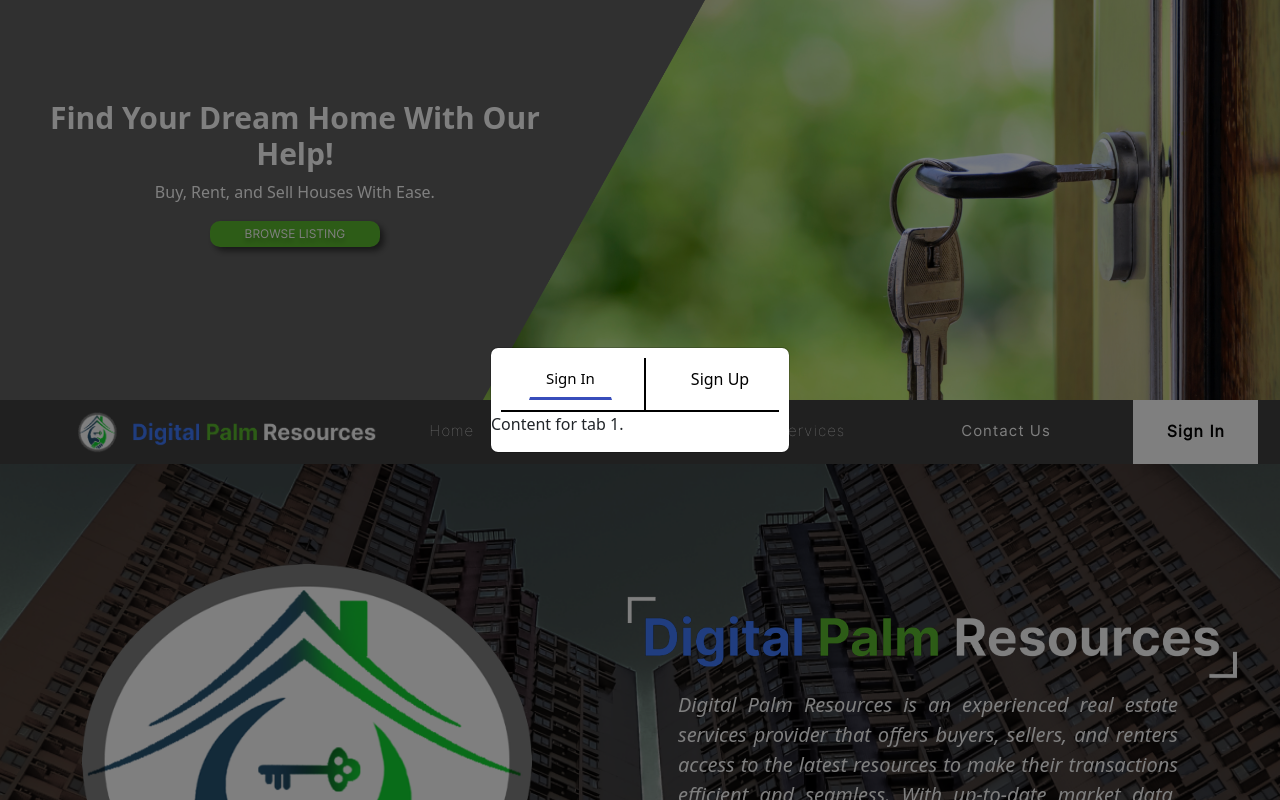
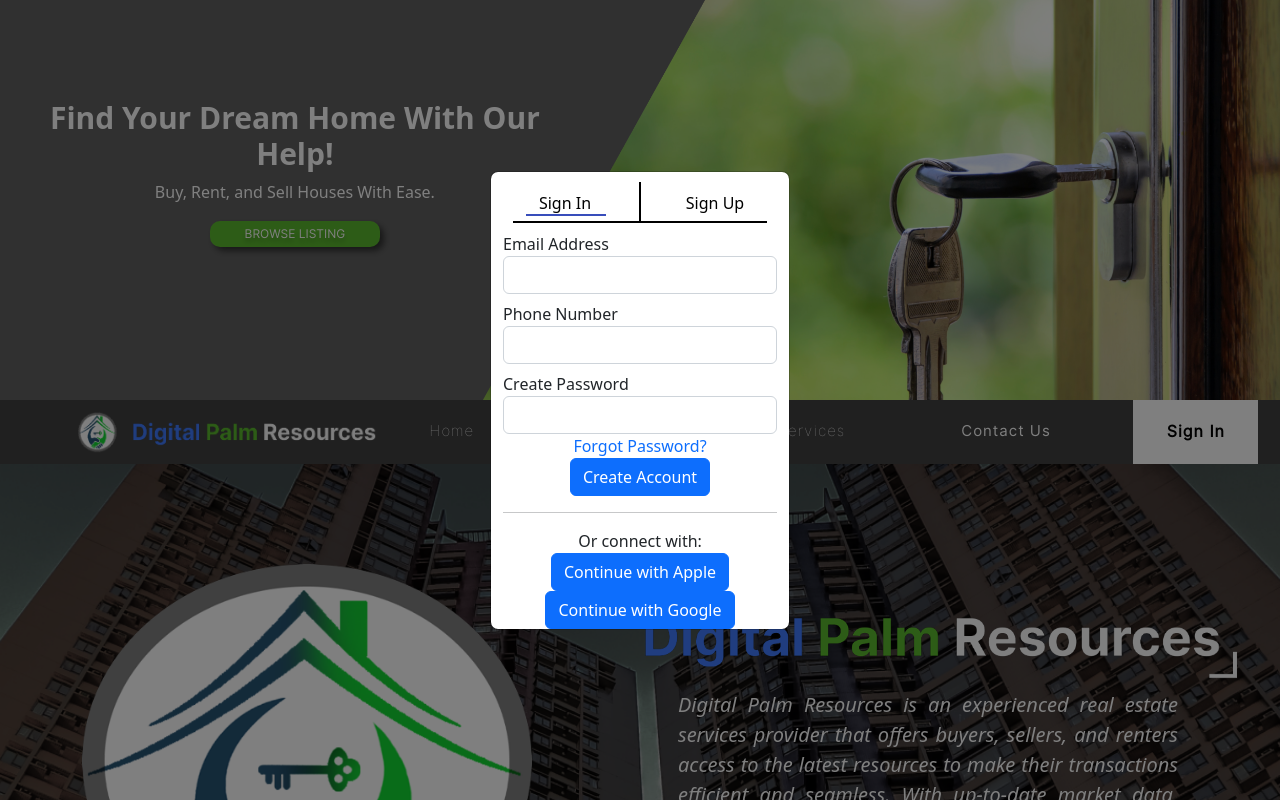
Before and after one commit to codelinked/Real-Estate-Project, a plain HTML site: page index.html in a window 1280 px wide. Both pictures are taken after a click on the link "Sign In". Shown: the top 800 px of the page. Drawn offline with nearby package versions, Linux system fonts and the light colour scheme.

Commit message:
sign in modal, not yet finish.

```diff
--- a/assets/css/modal.css
+++ b/assets/css/modal.css
@@ -1,27 +1,83 @@
-#modal-sign .nav {
-  border-bottom: solid black 2px;
-  margin: 0 10px;
+#modal-sign .nav-item {
+  margin: 0;
+  font-size: 16px;
 }
+
+/* Tab Container */
+
+#modal-sign .nav-tabs {
+  margin-top: 10px;
+  position: relative;
+  border-color: transparent;
+}
+
+#modal-sign .nav-tabs::after {
+  content: '';
+  position: absolute;
+  bottom: 0;
+  width: 85%;
+  height: 2px;
+  background-color: black;
+  left: 0;
+  right: 0;
+  margin: 0 auto;
+}
+
+/* Tabs */
+
+.nav-tabs .nav-item.show .nav-link, .nav-tabs .nav-link.active {
+  border-color: transparent;
+  position: relative;
+}
+
+.nav-tabs .nav-item.show .nav-link, .nav-tabs .nav-link.active::after {
+  content: '';
+  position: absolute;
+  bottom: 7px;
+  left: 23%;
+  width: 80px;
+  height: 2px;
+  background-color: #384DBB;
+}
+
+/* Left Tab */
+
+#left-tab {
+  border-right: solid black 1px;
+}
+
+/* Right Tab */
+
+#right-tab {
+  border-left: solid black 1px;
+}
+
+/* Link Color */
 
 #modal-sign .nav-link {
   color: black;
-  margin-left: 28px;
-  margin-bottom: 10px;
   letter-spacing: 0;
 }
 
-#modal-sign .nav-item {
-  padding-right: 12px;
-  margin-top: 10px;
+/* Link Hover */
+
+.nav-tabs .nav-link:focus, .nav-tabs .nav-link:hover {
+  border-color: transparent;
 }
 
-#modal-sign .nav-item:not(:first-child) {
-  margin-left: -80px;
-  border-left: solid black 2px;
-  margin-top: 10px;
+/* Sign Up */
+
+.sign-form {
+  text-align: center;
 }
 
-.nav-tabs .nav-item.show .nav-link, .nav-tabs .nav-link.active {
-  border-color: transparent;
-  border-bottom: solid #384DBB 3px;
+.sign-form p {
+  margin-top: 0.5rem;
+  margin-bottom: 0;
+  text-align: left;
 }
+
+.sign-form a {
+  display: block;
+  text-decoration: none;
+}
--- a/assets/css/styles.css
+++ b/assets/css/styles.css
@@ -59,7 +59,7 @@
   letter-spacing: 1px;
 }
 
-.nav-item:not(:last-child) {
+#navigation .nav-item:not(:last-child) {
   margin-right: 100px;
   font-size: 15px;
 }
--- a/index.html
+++ b/index.html
@@ -10,8 +10,8 @@
     <link rel="stylesheet" href="assets/css/Inter%20Regular.css">
     <link rel="stylesheet" href="assets/css/Inter%20Thin%20BETA.css">
     <link rel="stylesheet" href="assets/css/bootstrap-override.css">
+    <link rel="stylesheet" href="assets/css/footer.css">
     <link rel="stylesheet" href="assets/css/modal.css">
-    <link rel="stylesheet" href="assets/css/footer.css">
     <link rel="stylesheet" href="assets/css/styles.css">
     <link rel="stylesheet" href="assets/css/timeline.css">
 </head>
@@ -21,16 +21,34 @@
         <div class="modal-dialog modal-sm modal-dialog-centered" role="document">
             <div class="modal-content">
                 <div>
-                    <ul class="nav nav-tabs" role="tablist">
-                        <li class="nav-item" role="presentation"><a class="nav-link active" role="tab" data-bs-toggle="tab" href="#tab-1">Sign In</a></li>
-                        <li class="nav-item" role="presentation"><a class="nav-link" role="tab" data-bs-toggle="tab" href="#tab-2">Sign Up</a></li>
+                    <ul class="nav nav-tabs nav-justified" role="tablist">
+                        <li class="nav-item" role="presentation" id="left-tab"><a class="nav-link active" role="tab" data-bs-toggle="tab" href="#tab-1">Sign In</a></li>
+                        <li class="nav-item" role="presentation" id="right-tab"><a class="nav-link" role="tab" data-bs-toggle="tab" href="#tab-2">Sign Up</a></li>
                     </ul>
                     <div class="tab-content">
-                        <div class="tab-pane active" role="tabpanel" id="tab-1">
-                            <p>Content for tab 1.</p>
+                        <div class="tab-pane fade show active" role="tabpanel" id="tab-1">
+                            <div class="container">
+                                <form class="sign-form">
+                                    <p>Email Address</p><input class="form-control" type="email">
+                                    <p>Phone Number</p><input class="form-control" type="tel">
+                                    <p>Create Password</p><input class="form-control" type="password"><a href="#">Forgot Password?</a><button class="btn btn-primary" type="button">Create Account</button>
+                                    <hr>
+                                    <p class="text-center">Or connect with:</p><button class="btn btn-primary" type="button">Continue with Apple</button><button class="btn btn-primary" type="button">Continue with Google<br></button>
+                                </form>
+                            </div>
                         </div>
-                        <div class="tab-pane" role="tabpanel" id="tab-2">
-                            <p>Content for tab 2.</p>
+                        <div class="tab-pane fade" role="tabpanel" id="tab-2">
+                            <div class="container">
+                                <form class="sign-form">
+                                    <p>First Name</p><input class="form-control" type="text">
+                                    <p>Last Name</p><input class="form-control" type="text">
+                                    <p>Email Address</p><input class="form-control" type="email">
+                                    <p>Phone Number</p><input class="form-control" type="tel">
+                                    <p>Create Password</p><input class="form-control" type="password"><button class="btn btn-primary" type="button">Create Account</button>
+                                    <hr>
+                                    <p class="text-center">Or connect with:<br></p><button class="btn btn-primary" type="button">Continue with Apple</button><button class="btn btn-primary" type="button">Continue with Google<br></button>
+                                </form>
+                            </div>
                         </div>
                     </div>
                 </div>
```
